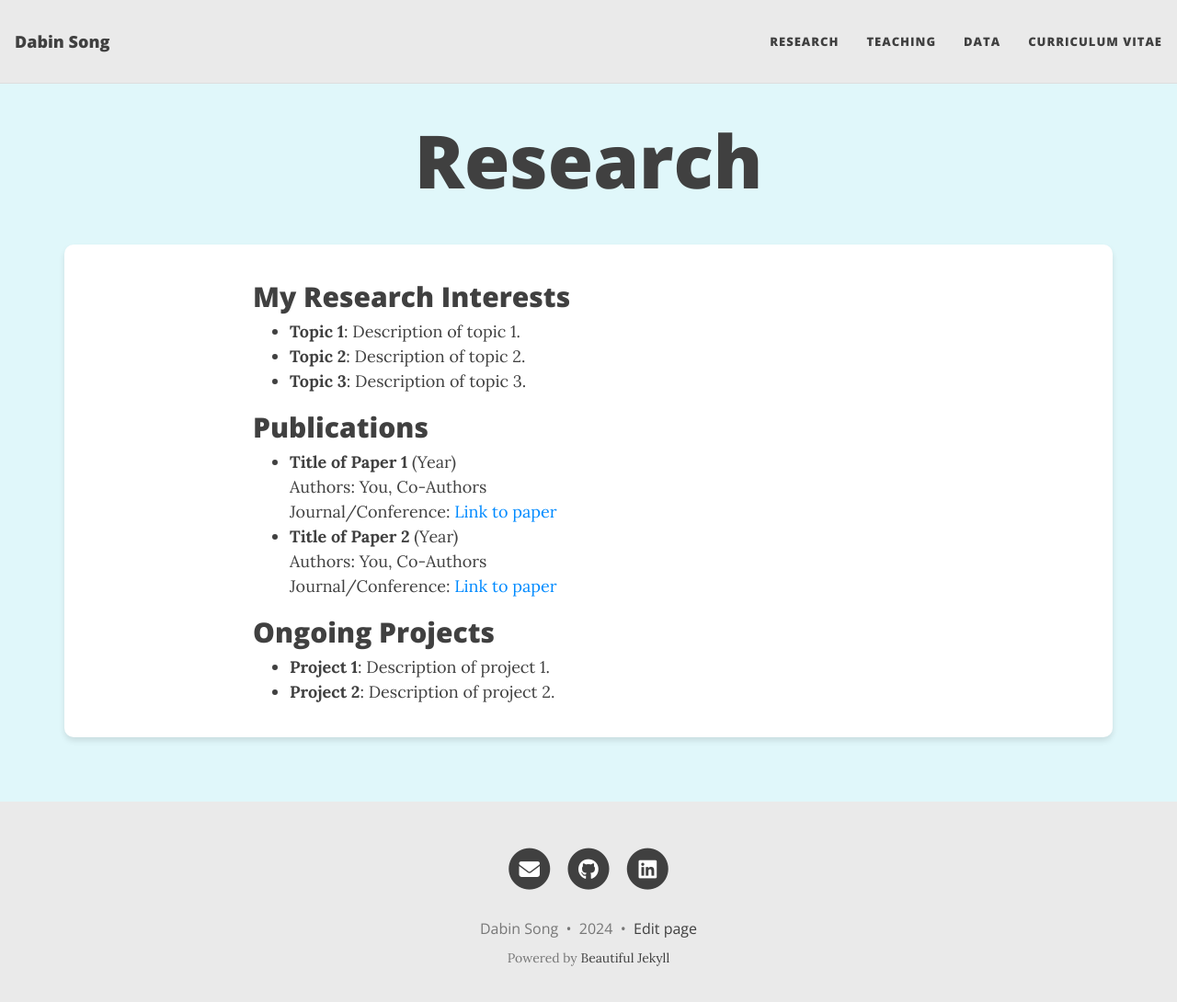
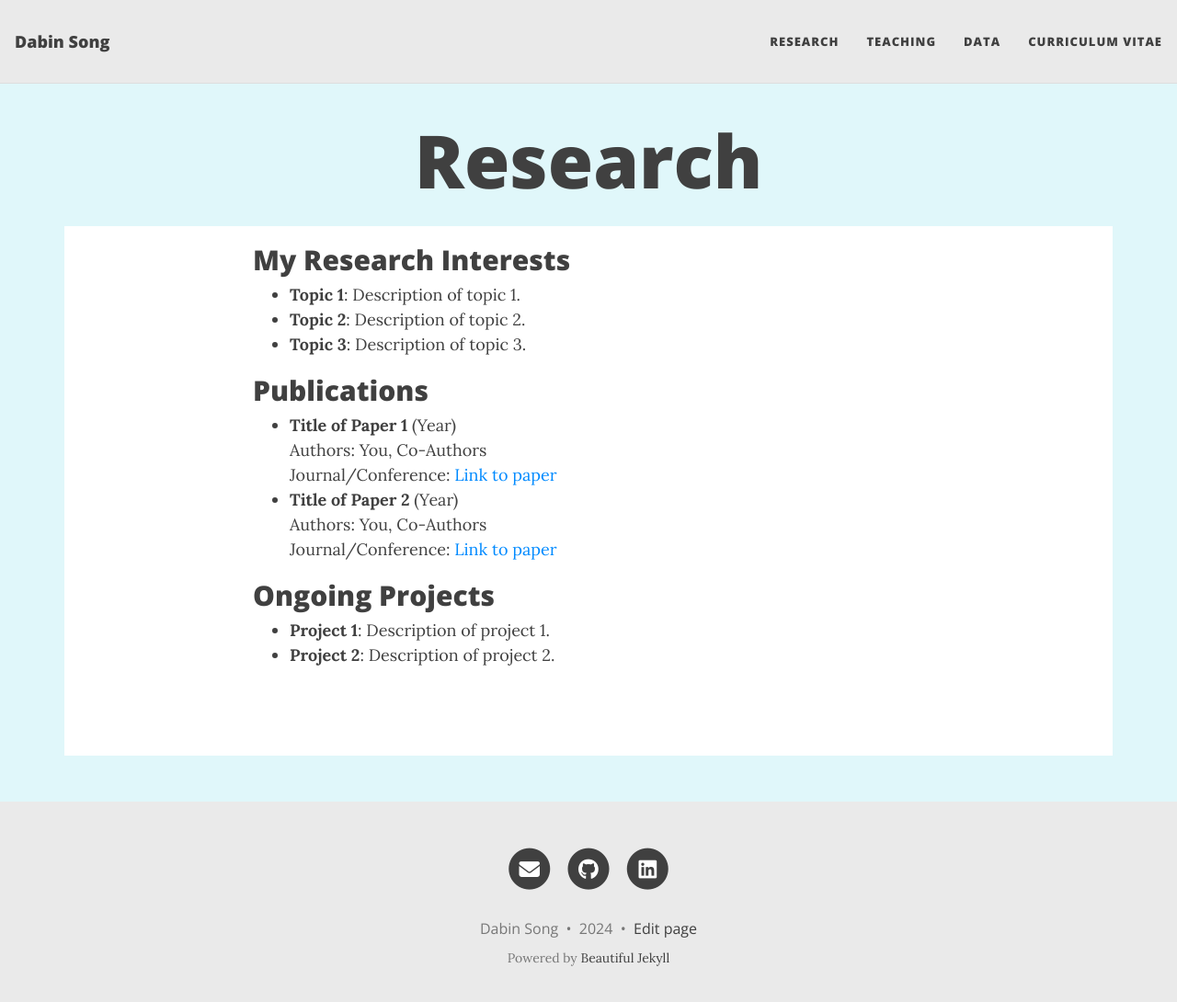
Before and after one commit to dabinsong/dabinsong.github.io, a Jekyll site: the page built from research.md, in a window 1280 px wide and 1103 px high. Shown: the top 1090 px of the window at 92% size. Built offline with Jekyll 4.4.1, drawn with Linux system fonts in a browser that asks for light colours.

Commit message:
Update beautifuljekyll.css

```diff
--- a/assets/css/beautifuljekyll.css
+++ b/assets/css/beautifuljekyll.css
@@ -44,11 +44,8 @@ body {
 body > main {
   flex: 1;
   background-color: #ffffff; /* 중앙 콘텐츠 배경색 */
-  margin: 20px auto; /* 중앙 콘텐츠 위아래 간격 */
-  max-width: 800px; /* 중앙 콘텐츠 너비 제한 */
-  padding: 20px; /* 내부 여백 */
-  border-radius: 10px; /* 모서리 둥글게 */
-  box-shadow: 0 4px 6px rgba(0, 0, 0, 0.1); /* 그림자 효과 */
+  margin: 0 auto; /* 중앙 정렬 */
+  width: 100%; /* 콘텐츠가 화면 너비를 채우도록 */
 }
 p {
   line-height: 1.5;
```
